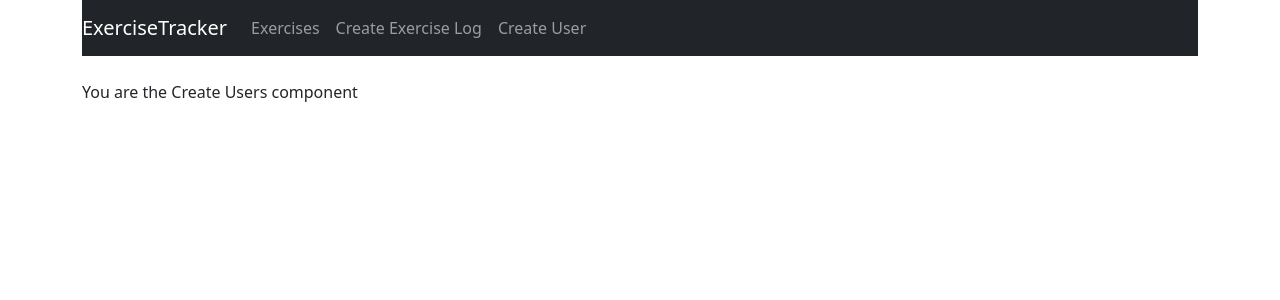
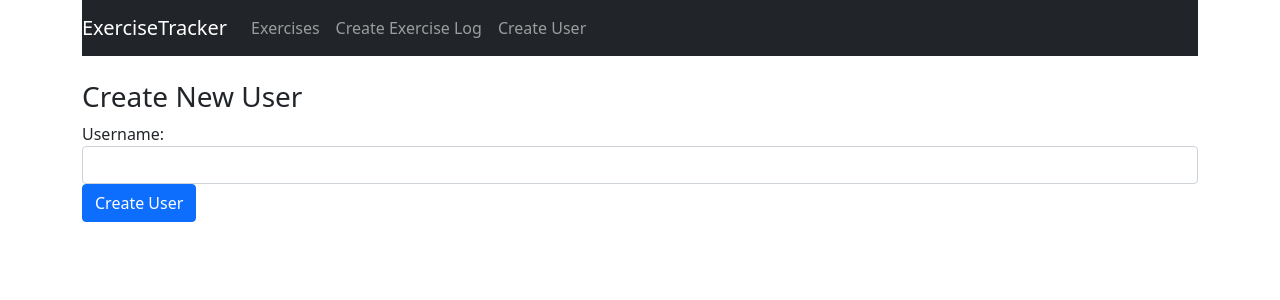
Before and after one commit to Rezaatae/ExerciseTrackerApp, a React (Create React App) app in the folder exercise-tracker-app-mern/: page /user in a window 1280 px wide. Shown: the top 300 px of the page. Built offline with nearby package versions, Linux system fonts and the light colour scheme.

Commit message:
create user component

```diff
--- a/exercise-tracker-app-mern/src/components/create-user.component.js
+++ b/exercise-tracker-app-mern/src/components/create-user.component.js
@@ -1,10 +1,55 @@
 import React, { Component } from 'react';
 
 export default class CreateUsers extends Component {
+    constructor(props) {
+        super(props);
+
+        this.onChangeUsername = this.onChangeUsername.bind(this);
+        this.onSubmit = this.onSubmit.bind(this);
+
+
+        this.state = {
+            username: '',
+        }
+    }
+
+    onChangeUsername(e) {
+        this.setState({
+            username: e.target.value
+        });
+    }
+
+    onSubmit(e) {
+        e.preventDefault();
+
+        const user = {
+            username: this.state.username,
+        }
+        console.log(user)
+
+        this.setState({
+            username: ''
+        })
+    }
+
     render () {
         return (
             <div>
-                <p>You are the Create Users component</p>
+                <h3>Create New User</h3>
+                <form onSubmit={this.onSubmit}>
+                    <div className="form-group">
+                        <label>Username: </label>
+                        <input type="text"
+                            required
+                            className="form-control"
+                            value={this.state.username}
+                            onChange={this.onChangeUsername}
+                            />
+                            </div>
+                        <div className="form-group">
+                                <input type="submit" value="Create User" className="btn btn-primary" />
+                        </div>
+                </form>
             </div>
         )
     }
```
